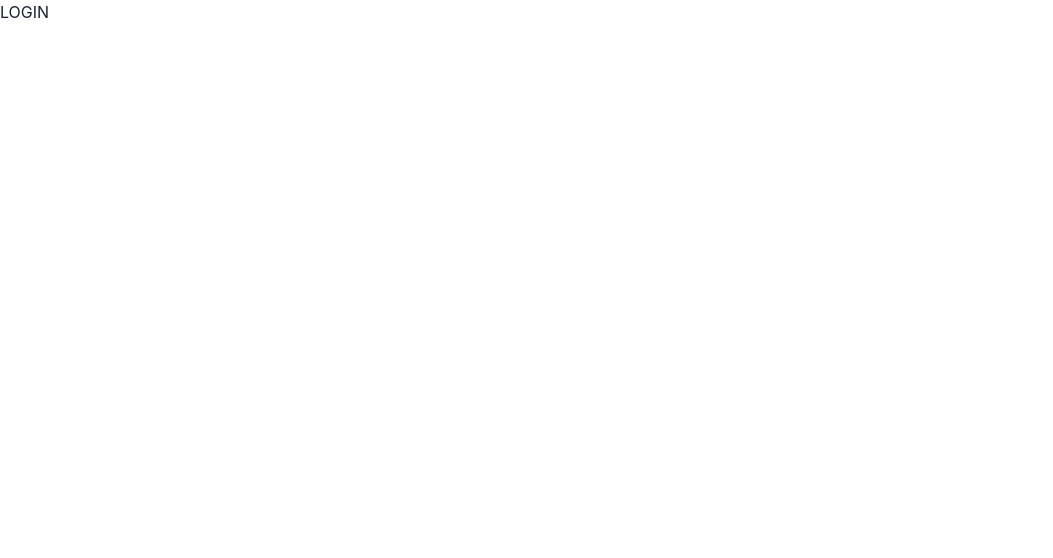
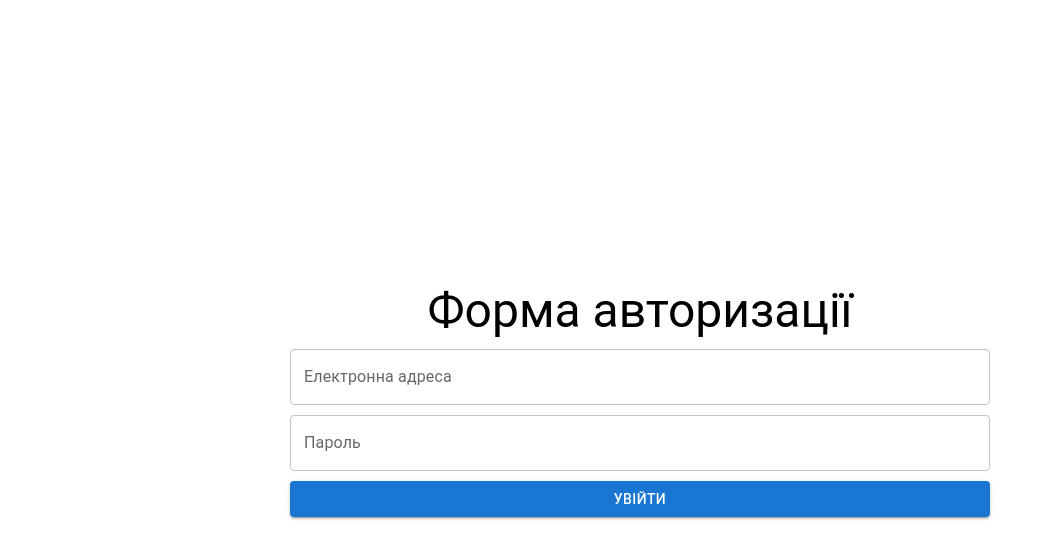
Before and after one commit to Sorokovsky/sorok-chat-client, a Next.js app: page /login in a window 1280 px wide. Shown: the top 558 px of the page, without its empty margins (0-1053 px from the left). Built offline with nearby package versions, Linux system fonts and the light colour scheme.

Commit message:
login form

```diff
--- a/package.json
+++ b/package.json
@@ -9,16 +9,16 @@
     "lint": "eslint"
   },
   "dependencies": {
-    "@chakra-ui/next-js": "^2.4.2",
     "@chakra-ui/react": "^2.10.9",
     "@emotion/react": "^11.14.0",
     "@emotion/styled": "^11.14.1",
+    "@mui/material": "^7.3.4",
     "@tanstack/react-query": "^5.90.5",
     "axios": "^1.12.2",
-    "framer-motion": "^12.23.24",
     "next": "15.5.6",
     "react": "19.1.0",
-    "react-dom": "19.1.0"
+    "react-dom": "19.1.0",
+    "react-is": "^18.3.1"
   },
   "devDependencies": {
     "@eslint/eslintrc": "^3",
--- a/src/components/layouts/main-layout/main-layout.scss
+++ b/src/components/layouts/main-layout/main-layout.scss
@@ -18,3 +18,11 @@ a {
 li {
   list-style: none;
 }
+
+body {
+  min-height: 100vh;
+}
+
+.page {
+  min-height: 100vh;
+}
--- a/src/components/layouts/main-layout/main-layout.tsx
+++ b/src/components/layouts/main-layout/main-layout.tsx
@@ -2,7 +2,6 @@
 import {FC, JSX, PropsWithChildren} from "react";
 import "./main-layout.scss";
 import {QueryClient, QueryClientProvider} from "@tanstack/react-query";
-import {ChakraProvider} from "@chakra-ui/react"
 
 const queryClient: QueryClient = new QueryClient();
 
@@ -11,9 +10,7 @@ export const MainLayout: FC<PropsWithChildren> = ({children}): JSX.Element => {
         <html lang="en" suppressHydrationWarning>
             <body>
                 <QueryClientProvider client={queryClient}>
-                    <ChakraProvider>
-                        {children}
-                    </ChakraProvider>
+                    {children}
                 </QueryClientProvider>
             </body>
         </html>
--- /dev/null
+++ b/src/components/pages/login/login.module.scss
@@ -0,0 +1,5 @@
+.page {
+  display: flex;
+  flex-direction: column;
+  width: 100%;
+}
--- a/src/components/pages/login/login.tsx
+++ b/src/components/pages/login/login.tsx
@@ -1,11 +1,78 @@
 "use client"
 import {NextPage} from "next";
-import {JSX} from "react";
+import {ChangeEvent, FormEvent, JSX, useState} from "react";
+import Box from "@mui/material/Box";
+import TextField from "@mui/material/TextField";
+import Button from "@mui/material/Button";
+import Heading from "@mui/material/Typography";
+import styles from "./login.module.scss";
+import clsx from "clsx";
+import {useLogin} from "@/hooks/login.hook";
+import {LoginDto} from "@/contracts/login.contract";
+
 
 export const LoginPage: NextPage = (): JSX.Element => {
+    const [email, setEmail] = useState<string>("");
+    const [password, setPassword] = useState<string>("");
+    const {mutate: login} = useLogin();
+    const onSubmit = (event: FormEvent<HTMLFormElement>) => {
+        event.preventDefault();
+        // @ts-ignore
+        const result: LoginDto = {};
+        const formData = new FormData(event.currentTarget);
+        formData.forEach((value, key) => {
+            // @ts-ignore
+            result[key] = value;
+        });
+        console.log(result);
+        login(result);
+    };
     return (
-        <div className="login-page">
-            LOGIN
+        <div className={clsx("page", styles.page)}>
+            <Box
+                component={"form"}
+                autoComplete="off"
+                style={{
+                    display: "flex",
+                    flexDirection: "column",
+                    maxWidth: 700,
+                    width: "100%",
+                    margin: "auto",
+                    gap: 10
+                }}
+                onSubmit={onSubmit}
+            >
+                <Heading
+                    variant={"h3"}
+                    align={"center"}
+                >
+                    Форма авторизації
+                </Heading>
+                <TextField
+                    id="email"
+                    label="Електронна адреса"
+                    variant="outlined"
+                    name={"email"}
+                    type={"email"}
+                    autoComplete="off"
+                    value={email}
+                    onChange={(event: ChangeEvent<HTMLInputElement>) => setEmail(event.target.value)}
+                />
+                <TextField
+                    id="password"
+                    label="Пароль"
+                    variant="outlined"
+                    name={"password"}
+                    type={"password"}
+                    autoComplete="off"
+                    value={password}
+                    onChange={(event: ChangeEvent<HTMLInputElement>) => setPassword(event.target.value)}
+                />
+                <Button
+                    variant="contained"
+                    type={"submit"}
+                >Увійти</Button>
+            </Box>
         </div>
     );
 }
```
Also changed, not shown: 1 other file (tests, documents, lock files or other folders).
